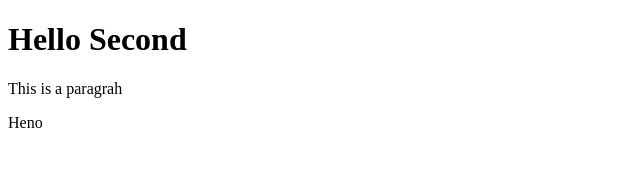
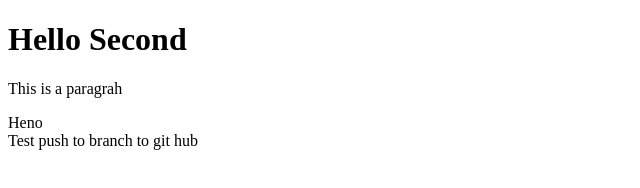
Before and after one commit to heno7/second-github, a plain HTML site: page index.html in a window 1280 px wide. Shown: the whole page, without its empty margins (0-640 px from the left). Drawn offline with Linux system fonts and the light colour scheme.

Commit message:
Update index.js to update-branch

```diff
--- a/index.html
+++ b/index.html
@@ -10,5 +10,6 @@
     <h1>Hello Second</h1>
     <p>This is a paragrah</p>
     <div>Heno</div>
+    <div>Test push to branch to git hub</div>
   </body>
 </html>
```
